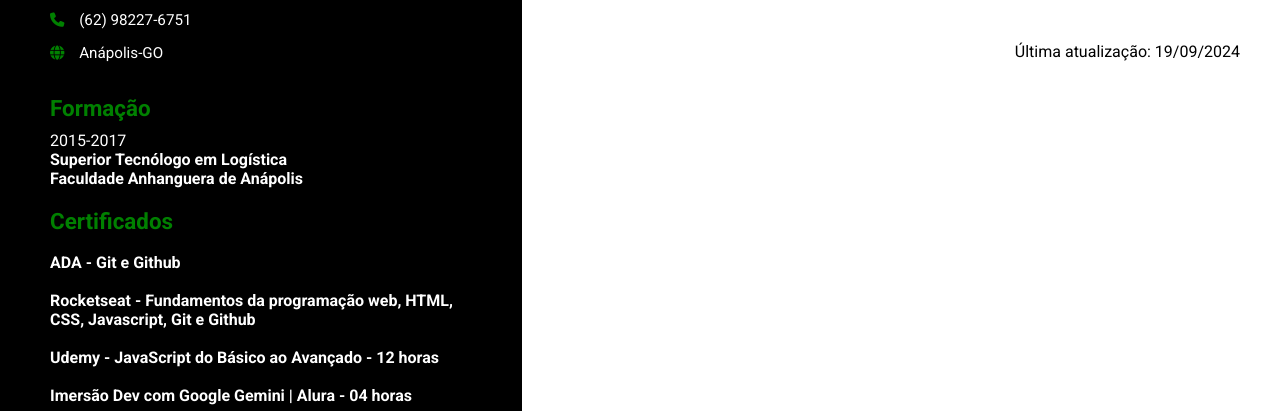
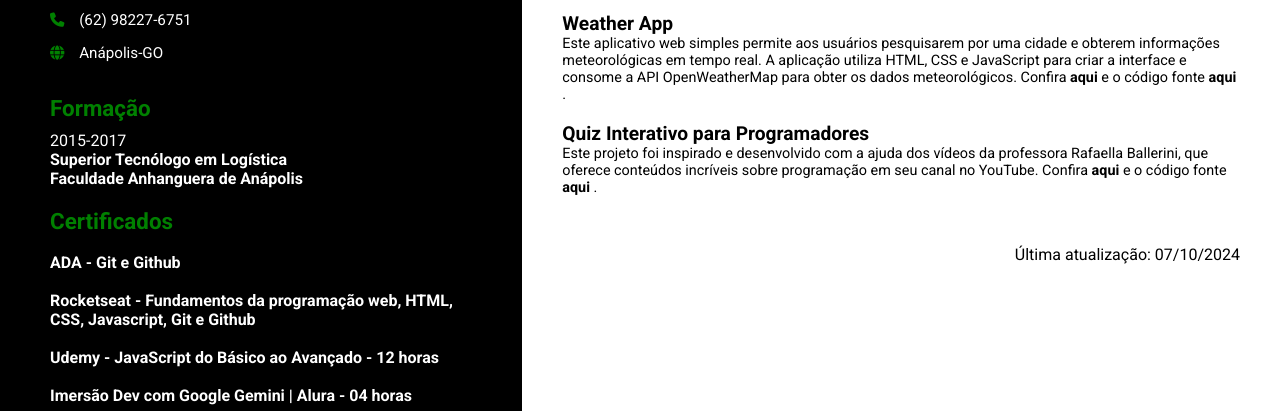
Before and after one commit to MayconRocha21/my-cv, a plain HTML site: page index.html in a window 1280 px wide. Shown: the part 389-800 px from the top of the page. Drawn offline with Linux system fonts and the light colour scheme.

Commit message:
Atualizando a lista de projetos

```diff
--- a/index.html
+++ b/index.html
@@ -146,8 +146,22 @@
               > aqui </a>.</p>
               <br>
 
+              <h3>Weather App</h3>
+              <p>Este aplicativo web simples permite aos usuários pesquisarem por uma cidade e obterem informações meteorológicas em tempo real. A aplicação utiliza HTML, CSS e JavaScript para criar a interface e consome a API OpenWeatherMap para obter os dados meteorológicos.
+                 Confira <a href="https://weather-app-ecru-theta.vercel.app/"target="_blank"
+                > aqui </a> e o código fonte <a href="https://github.com/MayconRocha21/weather-app" target="_blank"
+                > aqui </a>.</p>
+                <br>
+
+                <h3>Quiz Interativo para Programadores</h3>
+                <p>Este projeto foi inspirado e desenvolvido com a ajuda dos vídeos da professora Rafaella Ballerini, que oferece conteúdos incríveis sobre programação em seu canal no YouTube.
+                   Confira <a href="#"target="_blank"
+                  > aqui </a> e o código fonte <a href="https://github.com/MayconRocha21/Quiz_Programadores" target="_blank"
+                  > aqui </a>.</p>
+                  <br>
+
         </section>
-        <footer>Última atualização: 19/09/2024 </footer>
+        <footer>Última atualização: 07/10/2024 </footer>
       </div>
     </div>
   </body>
```
